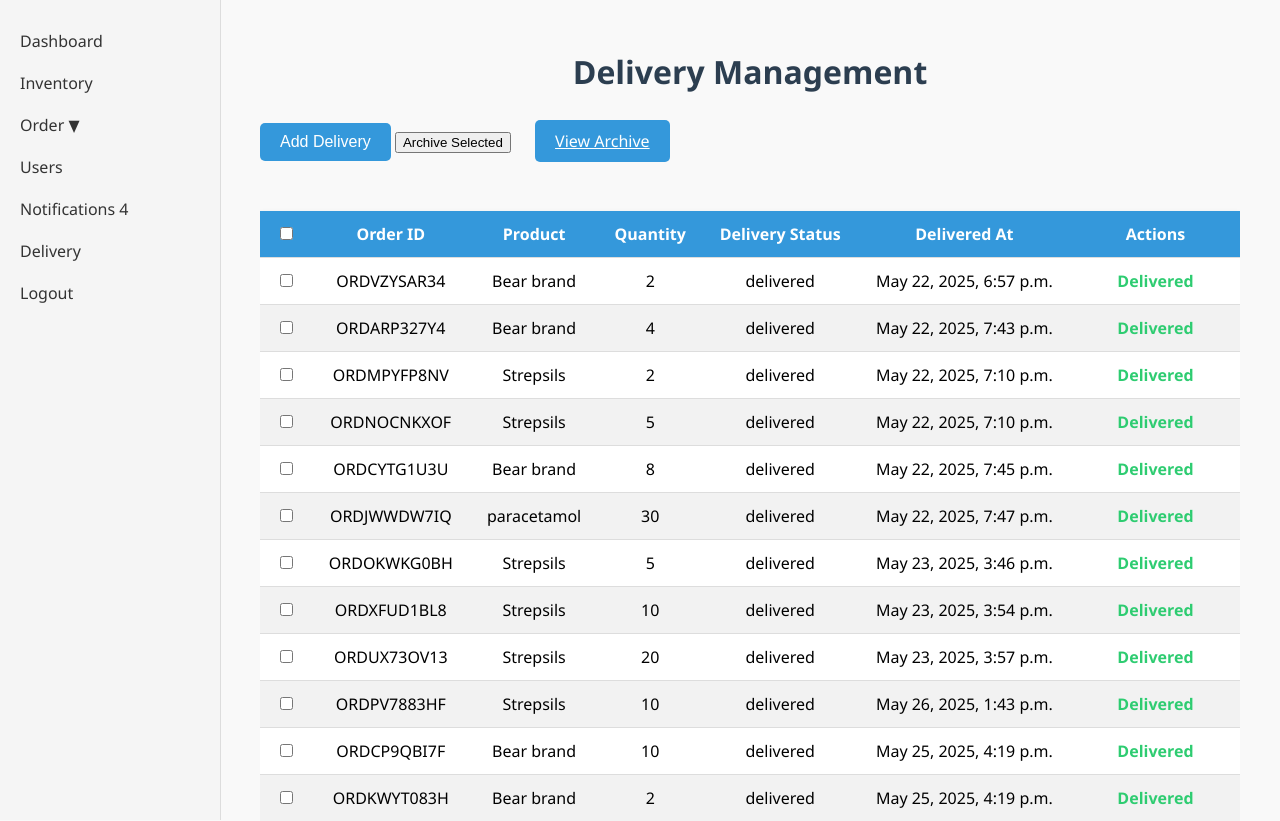
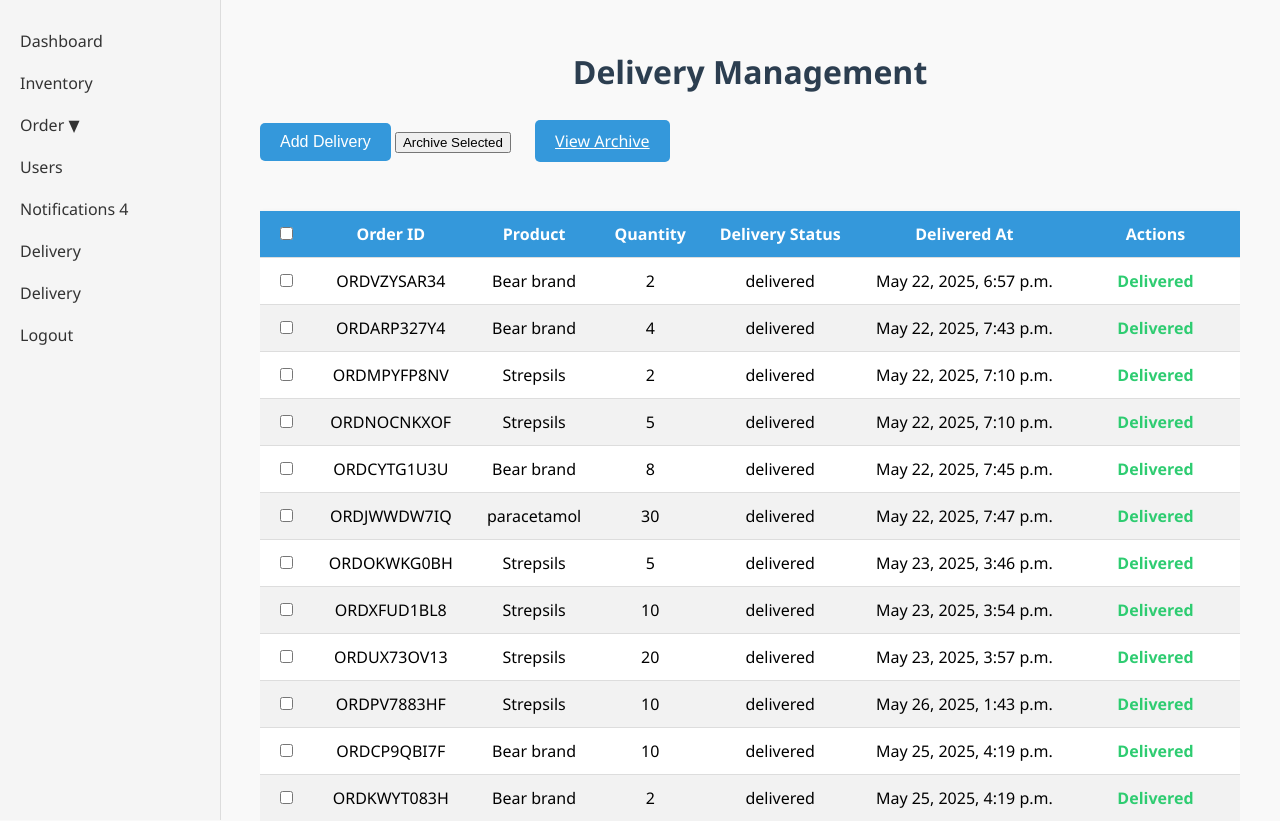
Before and after one commit to Jomarie0/new-supplyTrack-repo, a Django app: page /delivery/list/ in a window 1280 px wide. Shown: the top 821 px of the page. Run offline with Django 5.2, Linux system fonts and the light colour scheme; a user stored in the database is signed in; data comes from the database, SQL or seed files in the repository; both versions use the stored data as it was after the commit.

Commit message:
updated delivery access

```diff
--- a/apps/delivery/templates/delivery/delivery_list.html
+++ b/apps/delivery/templates/delivery/delivery_list.html
@@ -8,11 +8,12 @@
 {% block content %}
 
     <h1 class="section-title">Delivery Management</h1>
+    {% if request.user.role == 'admin' %}
 
     <button id="addDeliveryBtn" class="button">Add Delivery</button>
     <button onclick="archiveSelected()">Archive Selected</button>
     <a href="{% url 'delivery:archive_list' %}" class="button">View Archive</a>
-
+    {% endif %}
 
     <div id="addDeliveryModal" class="modal">
         <div class="modal-content">
--- a/apps/users/views.py
+++ b/apps/users/views.py
@@ -187,7 +187,7 @@ def redirect_based_on_role(user):
     elif user.role == "staff":
         return redirect("inventory:dashboard")
     else:
-        return redirect("inventory:dashboard")
+        return redirect("delivery:delivery_list")
 
 def login_view(request):
     if request.user.is_authenticated:
--- a/templates/base_admin.html
+++ b/templates/base_admin.html
@@ -119,6 +119,8 @@
                     </a>
                 </li>
             {% endif %}
+                <li><a href="{% url 'delivery:delivery_list' %}" class="menu-item">Delivery</a></li>
+
                 <li><a href="{% url 'users:logout_view' %}" class="menu-item">Logout</a></li>
 
             </ul>
```
Also changed, not shown: db.sqlite3.
